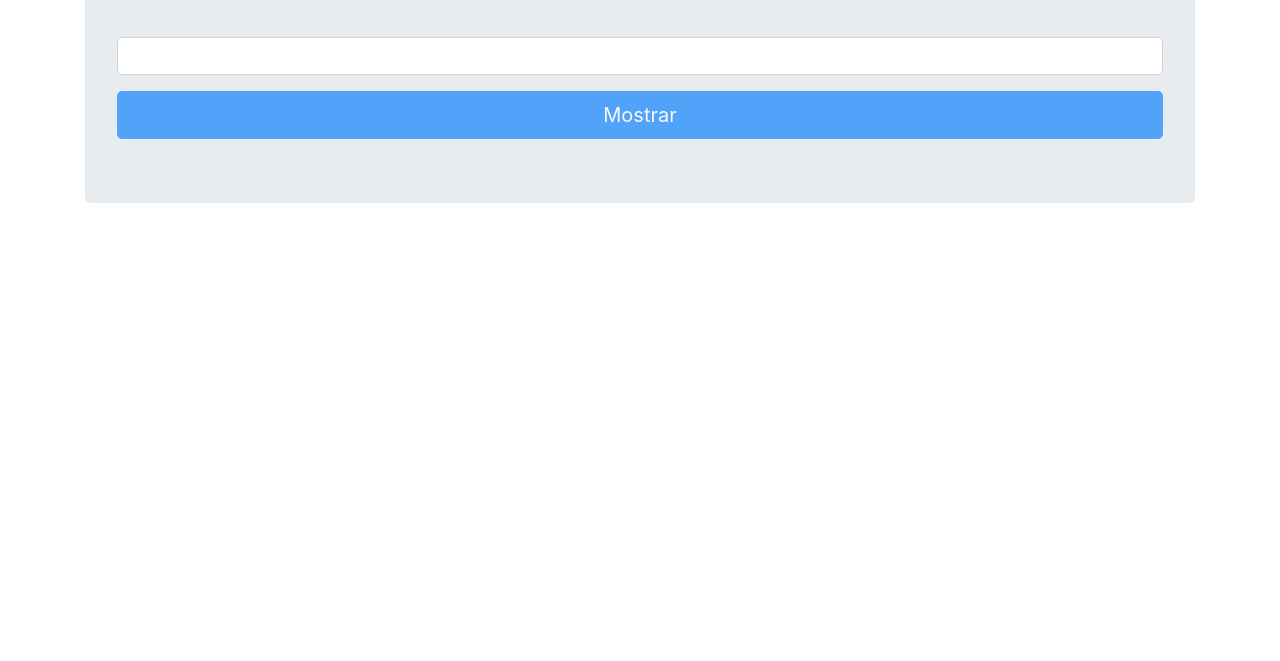
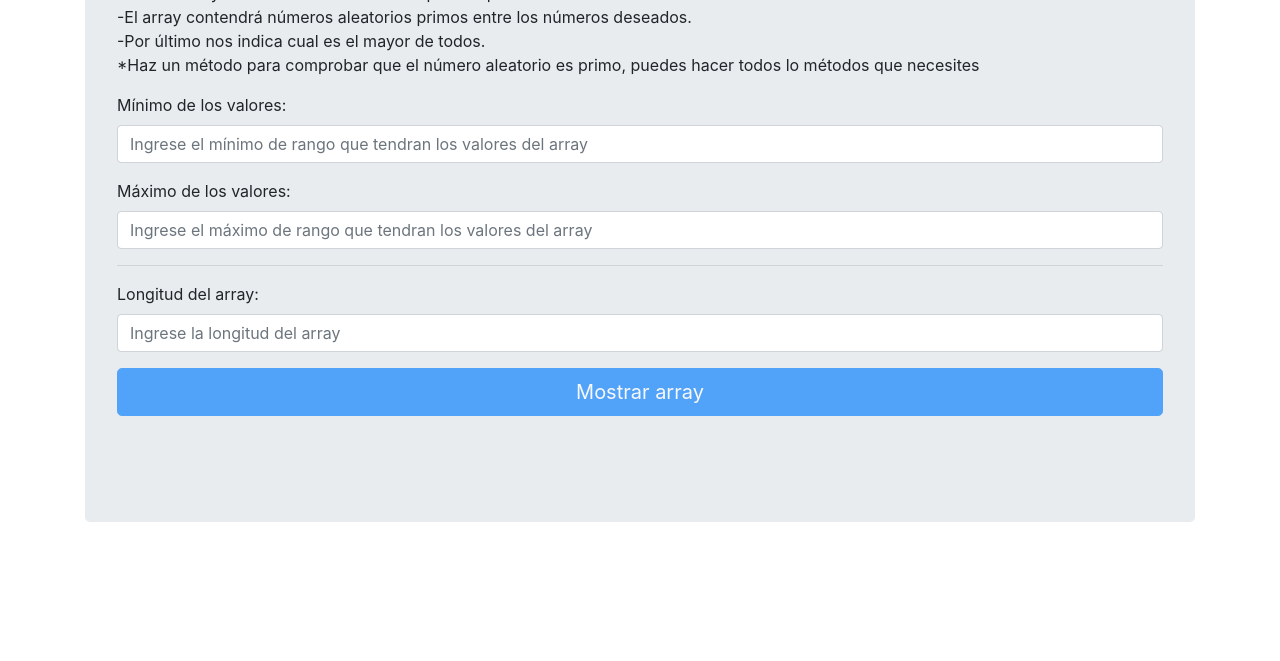
Before and after one commit to IgnacioGarciaReyna/JSPractice, a plain HTML site: page Arreglos/Prática5/html/index.html in a window 1280 px wide. Shown: the part 139-800 px from the top of the page. Drawn offline with nearby package versions, Linux system fonts and the light colour scheme.

Commit message:
Se avanzó en la Práctica 5 de Arreglos
Quedará pendiente para mas adelante por problema con los math.

```diff
--- a/Arreglos/Prática5/html/index.html
+++ b/Arreglos/Prática5/html/index.html
@@ -1,35 +1,95 @@
-<!doctype html>
+<!DOCTYPE html>
 <html lang="en">
   <head>
     <title>Title</title>
     <!-- Required meta tags -->
-    <meta charset="utf-8">
-    <meta name="viewport" content="width=device-width, initial-scale=1, shrink-to-fit=no">
+    <meta charset="utf-8" />
+    <meta
+      name="viewport"
+      content="width=device-width, initial-scale=1, shrink-to-fit=no"
+    />
 
     <!-- Bootstrap CSS -->
-    <link rel="stylesheet" href="https://stackpath.bootstrapcdn.com/bootstrap/4.3.1/css/bootstrap.min.css" integrity="sha384-ggOyR0iXCbMQv3Xipma34MD+dH/1fQ784/j6cY/iJTQUOhcWr7x9JvoRxT2MZw1T" crossorigin="anonymous">
+    <link
+      rel="stylesheet"
+      href="https://stackpath.bootstrapcdn.com/bootstrap/4.3.1/css/bootstrap.min.css"
+      integrity="sha384-ggOyR0iXCbMQv3Xipma34MD+dH/1fQ784/j6cY/iJTQUOhcWr7x9JvoRxT2MZw1T"
+      crossorigin="anonymous"
+    />
   </head>
   <body>
     <div class="container">
       <div class="jumbotron">
-        <p>Crea un array de números de un tamaño pasado por teclado,
-          el array contendrá números aleatorios primos entre los números deseados, por último nos indica cual es el mayor de todos.
+        <header>
+          <h1>Array</h1>
+          <p>
+            Crea un array de números de un tamaño pasado por teclado: <br />
+            -El array contendrá números aleatorios primos entre los números
+            deseados. <br />
+            -Por último nos indica cual es el mayor de todos. <br />
 
-          Haz un método para comprobar que el número aleatorio es primo, puedes hacer todos lo métodos que necesites</p>
+            *Haz un método para comprobar que el número aleatorio es primo,
+            puedes hacer todos lo métodos que necesites
+          </p>
+        </header>
         <div class="form-group">
-          <label for="inpLongitud"></label>
-          <input type="text" id="inpLongitud" class="form-control" placeholder="" >
+          <label for="inpMinimo">Mínimo de los valores:</label>
+          <input
+            type="number"
+            id="inpMinimo"
+            class="form-control"
+            placeholder="Ingrese el mínimo de rango que tendran los valores del array"
+          />
         </div>
-        <button type="button" id="btnMostrar" class="btn btn-primary btn-lg btn-block">Mostrar</button>
+        <div class="form-group">
+          <label for="inpMaximo">Máximo de los valores:</label>
+          <input
+            type="number"
+            id="inpMaximo"
+            class="form-control"
+            placeholder="Ingrese el máximo de rango que tendran los valores del array"
+          />
+        </div>
+        <hr />
+        <div class="form-group">
+          <label for="inpLongitud">Longitud del array:</label>
+          <input
+            type="number"
+            id="inpLongitud"
+            class="form-control"
+            placeholder="Ingrese la longitud del array"
+          />
+        </div>
+        <button
+          type="button"
+          id="btnMostrar"
+          class="btn btn-primary btn-lg btn-block"
+        >
+          Mostrar array
+        </button>
         <ul id="containerResult" class="list-group"></ul>
+        <div id="contenedorMayor" class="alert" role="alert">
+        </div>
       </div>
     </div>
 
     <!-- Optional JavaScript -->
     <script src="./../js/index.js"></script>
     <!-- jQuery first, then Popper.js, then Bootstrap JS -->
-    <script src="https://code.jquery.com/jquery-3.3.1.slim.min.js" integrity="sha384-q8i/X+965DzO0rT7abK41JStQIAqVgRVzpbzo5smXKp4YfRvH+8abtTE1Pi6jizo" crossorigin="anonymous"></script>
-    <script src="https://cdnjs.cloudflare.com/ajax/libs/popper.js/1.14.7/umd/popper.min.js" integrity="sha384-UO2eT0CpHqdSJQ6hJty5KVphtPhzWj9WO1clHTMGa3JDZwrnQq4sF86dIHNDz0W1" crossorigin="anonymous"></script>
-    <script src="https://stackpath.bootstrapcdn.com/bootstrap/4.3.1/js/bootstrap.min.js" integrity="sha384-JjSmVgyd0p3pXB1rRibZUAYoIIy6OrQ6VrjIEaFf/nJGzIxFDsf4x0xIM+B07jRM" crossorigin="anonymous"></script>
+    <script
+      src="https://code.jquery.com/jquery-3.3.1.slim.min.js"
+      integrity="sha384-q8i/X+965DzO0rT7abK41JStQIAqVgRVzpbzo5smXKp4YfRvH+8abtTE1Pi6jizo"
+      crossorigin="anonymous"
+    ></script>
+    <script
+      src="https://cdnjs.cloudflare.com/ajax/libs/popper.js/1.14.7/umd/popper.min.js"
+      integrity="sha384-UO2eT0CpHqdSJQ6hJty5KVphtPhzWj9WO1clHTMGa3JDZwrnQq4sF86dIHNDz0W1"
+      crossorigin="anonymous"
+    ></script>
+    <script
+      src="https://stackpath.bootstrapcdn.com/bootstrap/4.3.1/js/bootstrap.min.js"
+      integrity="sha384-JjSmVgyd0p3pXB1rRibZUAYoIIy6OrQ6VrjIEaFf/nJGzIxFDsf4x0xIM+B07jRM"
+      crossorigin="anonymous"
+    ></script>
   </body>
 </html>
```
